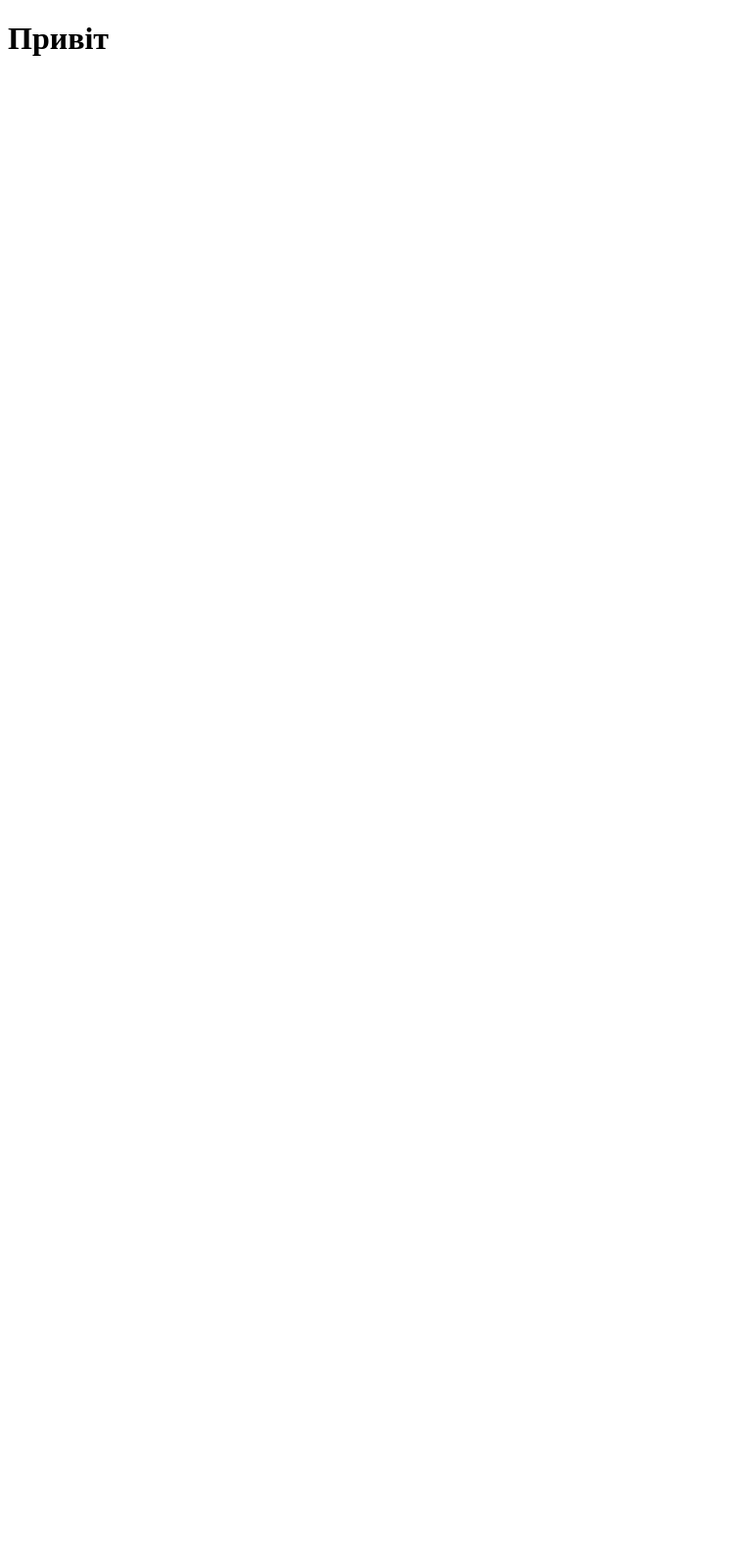
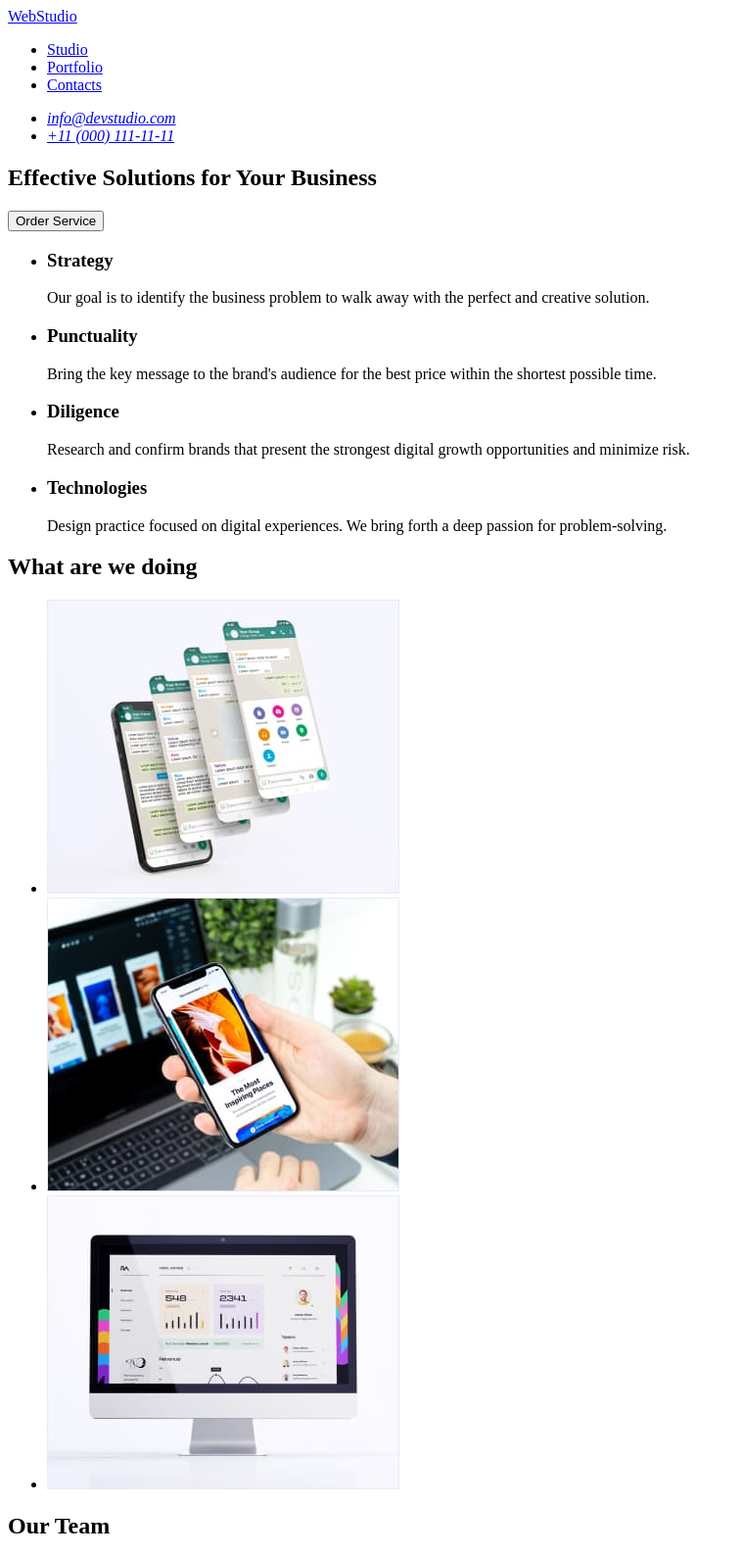
Before and after one commit to kek343/goit-markup-hw-01, a plain HTML site: page index.html in a window 1280 px wide. Shown: the top 1588 px of the page at 98% size, without its empty margins (0-759 px from the left). Before the commit the page ends 800 px from the top, so only its background shows below. Drawn offline with Linux system fonts and the light colour scheme.

Commit message:
Done-hw1

```diff
--- a/index.html
+++ b/index.html
@@ -1,11 +1,147 @@
 <!DOCTYPE html>
 <html lang="en">
-<head>
-    <meta charset="UTF-8">
-    <meta name="viewport" content="width=device-width, initial-scale=1.0">
-    <title>Document</title>
-</head>
-<body>
-    <h1>Привіт</h1>
-</body>
+  <head>
+    <meta charset="UTF-8" />
+    <meta name="viewport" content="width=device-width, initial-scale=1.0" />
+    <title>WebStudio</title>
+  </head>
+  <body>
+    <header>
+      <nav>
+        <a href="./index.html">WebStudio</a>
+
+        <ul>
+          <li><a href="#">Studio</a></li>
+          <li><a href="./portfolio.html">Portfolio</a></li>
+          <li><a href="#">Contacts</a></li>
+        </ul>
+      </nav>
+      <address>
+        <ul>
+          <li><a href="mailto:info@devstudio.com">info@devstudio.com</a></li>
+          <li><a href="tel:+110001111111">+11 (000) 111-11-11</a></li>
+        </ul>
+      </address>
+    </header>
+    <main>
+      <section>
+        <h1>Effective Solutions for Your Business</h1>
+        <button type="button">Order Service</button>
+      </section>
+      <section>
+        <h2 hidden>Our achievemenys</h2>
+        <ul>
+          <li>
+            <h3>Strategy</h3>
+            <p>
+              Our goal is to identify the business problem to walk away with the
+              perfect and creative solution.
+            </p>
+          </li>
+          <li>
+            <h3>Punctuality</h3>
+            <p>
+              Bring the key message to the brand's audience for the best price
+              within the shortest possible time.
+            </p>
+          </li>
+          <li>
+            <h3>Diligence</h3>
+            <p>
+              Research and confirm brands that present the strongest digital
+              growth opportunities and minimize risk.
+            </p>
+          </li>
+          <li>
+            <h3>Technologies</h3>
+            <p>
+              Design practice focused on digital experiences. We bring forth a
+              deep passion for problem-solving.
+            </p>
+          </li>
+        </ul>
+      </section>
+      <section>
+        <h2>What are we doing</h2>
+        <ul>
+          <li>
+            <img
+              src="./images/App.jpg"
+              width="360"
+              height="300"
+              alt="dooing apps"
+            />
+          </li>
+          <li>
+            <img
+              src="./images/Devise.jpg"
+              width="360"
+              height="300"
+              alt="Using devises"
+            />
+          </li>
+          <li>
+            <img
+              src="./images/Statistic.jpg"
+              width="360"
+              height="300"
+              alt="And Statistic"
+            />
+          </li>
+        </ul>
+      </section>
+      <section>
+        <h2>Our Team</h2>
+        <ul>
+          <li>
+            <img
+              src="./images/Mark-Guerrero.jpg"
+              alt="Mark Guerrero photo"
+              width="264"
+              height="260"
+            />
+            <h3>Mark Guerrero</h3>
+            <p>Product Designer</p>
+          </li>
+          <li>
+            <img
+              src="./images/Tom-Ford.jpg"
+              alt="Tom Ford photo"
+              width="264"
+              height="260"
+            />>
+            <h3>Tom Ford</h3>
+            <p>Frontend Developer</p>
+          </li>
+          <li>
+            <img
+              src="./images/Camila-Garcia.jpg"
+              alt="Camila Garcia photo"
+              width="264"
+              height="260"
+            />>
+            <h3>Camila Garcia</h3>
+            <p>Marketing</p>
+          </li>
+          <li>
+            <img
+              src="./images/Daniel-Wilson.jpg"
+              alt="Daniel Wilson photo"
+              width="264"
+              height="260"
+            />>
+            <h3>Daniel Wilson</h3>
+            <p>UI Designer</p>
+          </li>
+        </ul>
+      </section>
+    </main>
+    <footer>
+      <a href="./index.html">WebStudio</a>
+      <p>
+        Increase the flow of customers and sales for your business with digital
+        marketing & growth solutions.
+      </p>
+    </footer>
+  </body>
 </html>
```
Also changed, not shown: images/App.jpg (added), images/Banking-App-Interface-Concept.jpg (added), images/Camila-Garcia.jpg (added), images/Cashless-Payment.jpg (added), images/Daniel-Wilson.jpg (added), images/Devise.jpg (added), images/Fresh-Coffee.jpg (added), images/Instagram-Stories-Concept.jpg (added), images/Mark-Guerrero.jpg (added), images/Meditation-App.jpg (added), images/Online-Courses.jpg (added), images/Organic-Food.jpg (added), images/Screen-Illustrations.jpg (added), images/Statistic.jpg (added), 2 more files.
